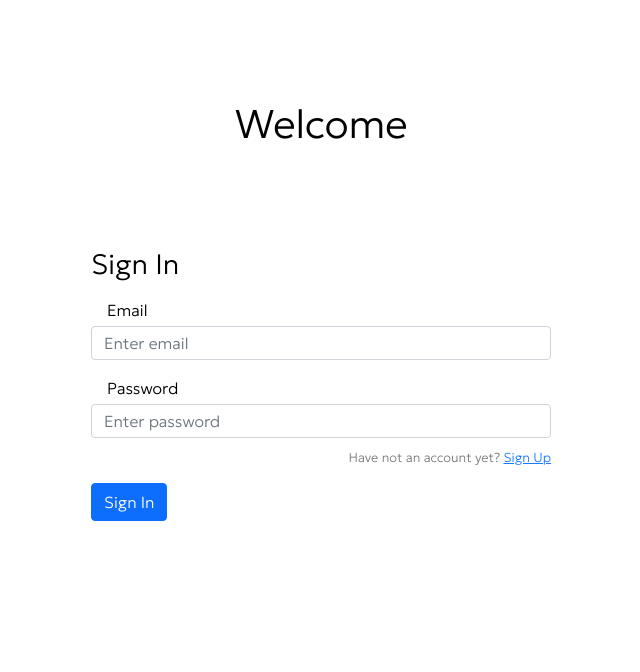
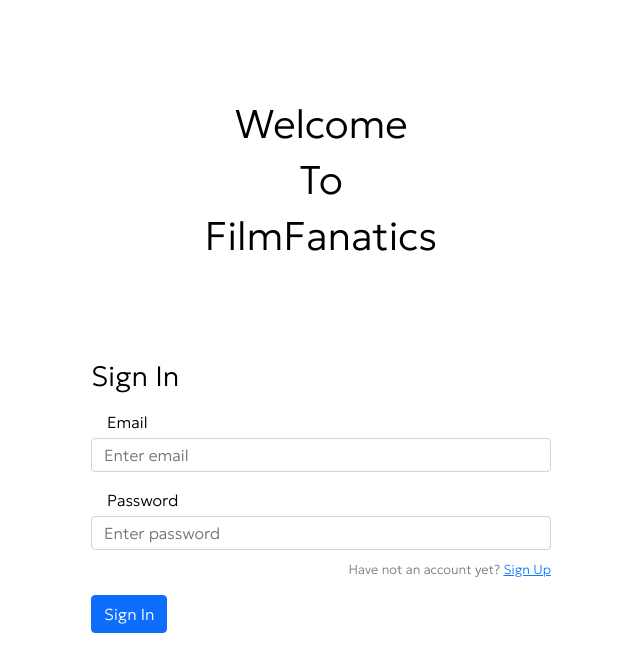
Before and after one commit to ProjectNetflix/Project002, a React (Create React App) app in the folder frontend/: page /signin in a window 1280 px wide. Shown: the top 672 px of the page, without its empty margins (319-959 px from the left). Built offline with nearby package versions, Linux system fonts and the light colour scheme.

Commit message:
signup signin

```diff
--- a/frontend/src/components/SignIn.js
+++ b/frontend/src/components/SignIn.js
@@ -61,6 +61,8 @@ const SignIn = () => {
     <div className="signin-form-container">
       <div className='home-header'>
         <h1> Welcome </h1>
+        <h1> To </h1>
+        <h1> FilmFanatics </h1>
       </div>
 
       <form className="container-login" onSubmit={handleSubmit}>
--- a/frontend/src/components/Signup.js
+++ b/frontend/src/components/Signup.js
@@ -101,7 +101,7 @@ const SignUp = () => {
           </div>
 
           <div className="form-group mt-3">
-            <label>Password</label><small> (ระบุอย่างน้อย 8 ตัว)</small>
+            <label>Password</label><small> (at least 8 character)</small>
             <input
               type="password" required
               className="form-control mt-1"
```
